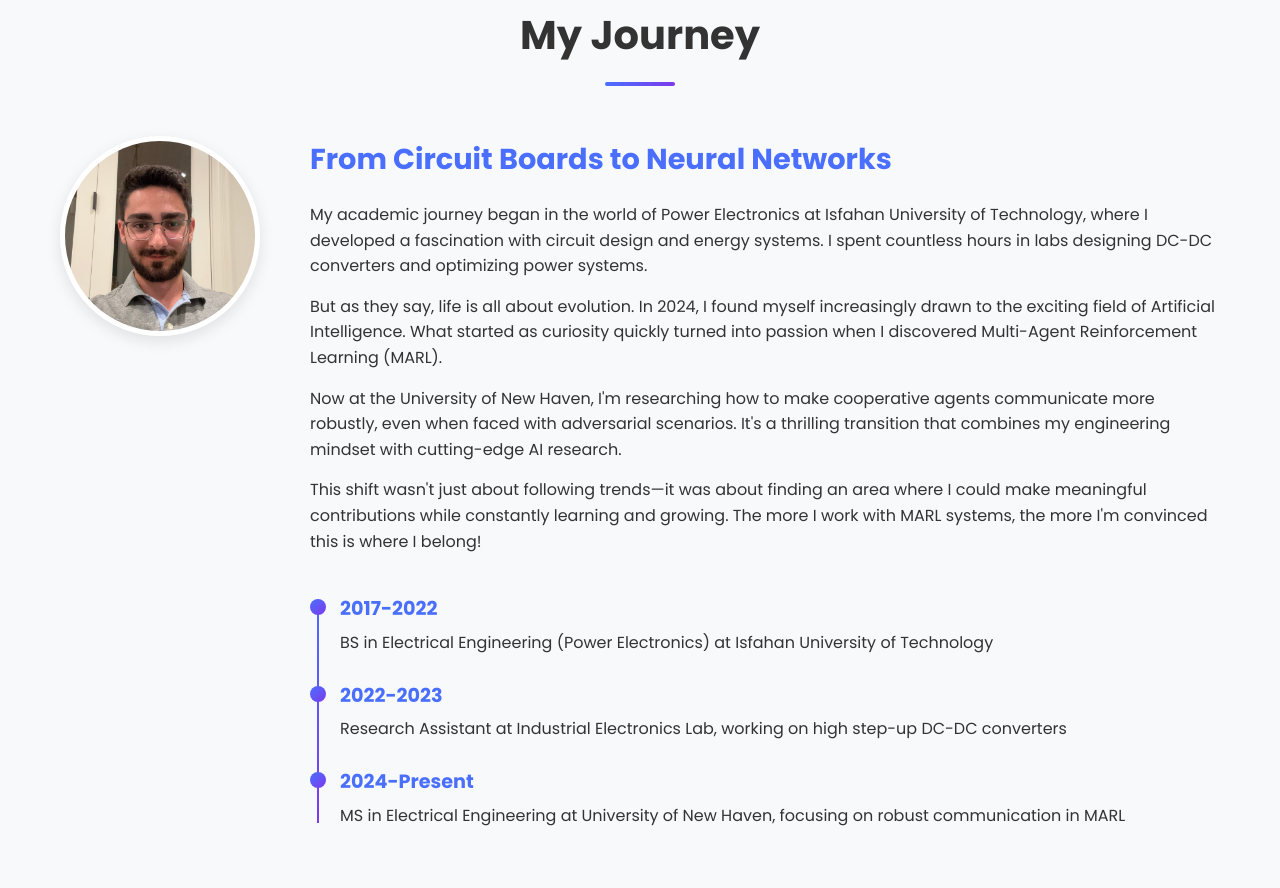
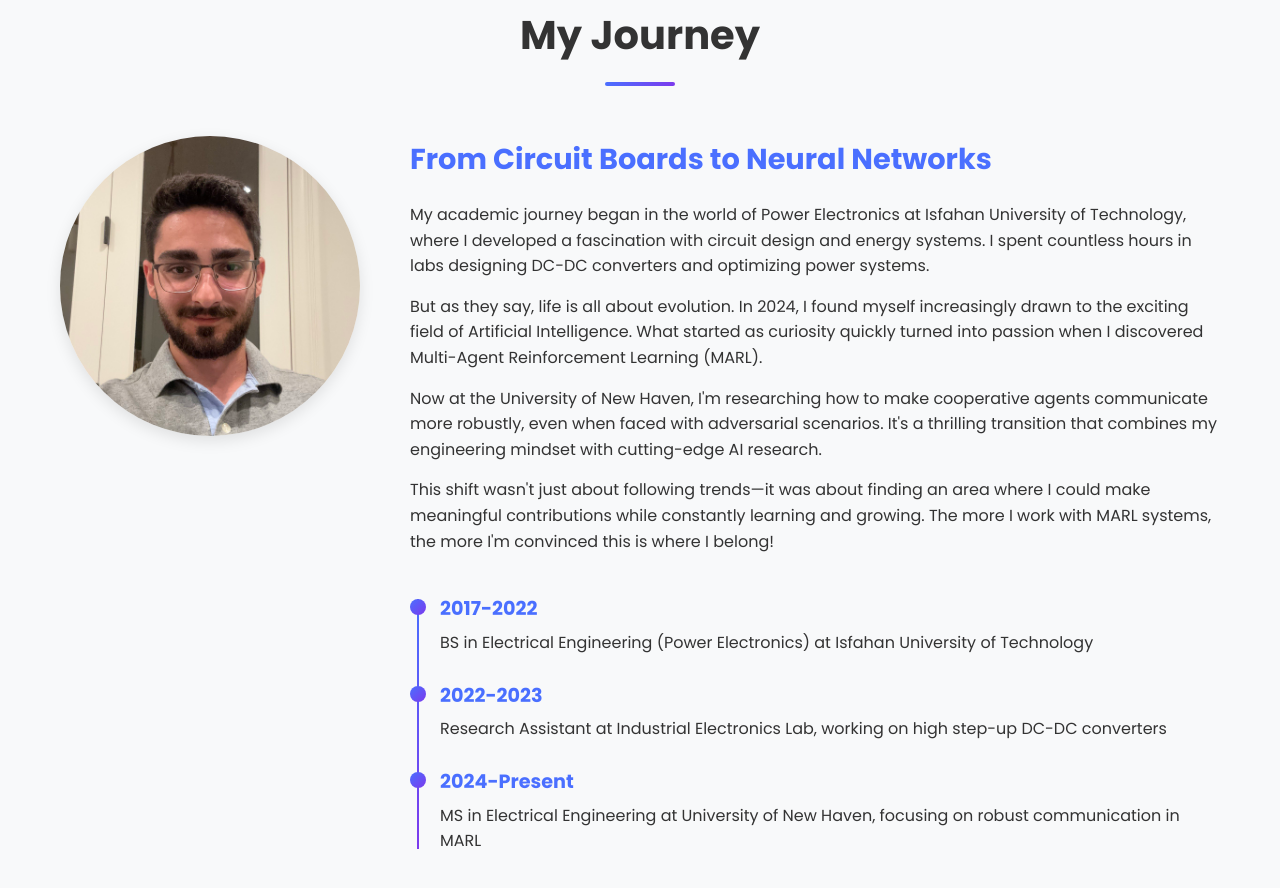
Before and after one commit to Amir-ka/Amir-ka.github.io, a plain HTML site: page index.html in a window 1280 px wide. Shown: the part 897-1785 px from the top of the page. Drawn offline with Linux system fonts and the light colour scheme.

Commit message:
Update .about-image

```diff
--- a/styles.css
+++ b/styles.css
@@ -258,10 +258,9 @@ img {
 }
 
 .about-image {
-    width: 200px;
-    height: 200px;
+    width: 300px;
+    height: 300px;
     border-radius: 50%;
-    border: 5px solid white;
     box-shadow: 0 5px 15px rgba(0,0,0,0.1);
     overflow: hidden;
 }
```
